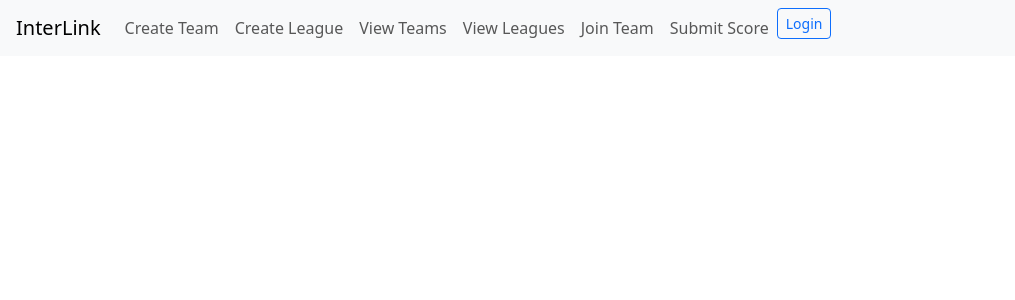
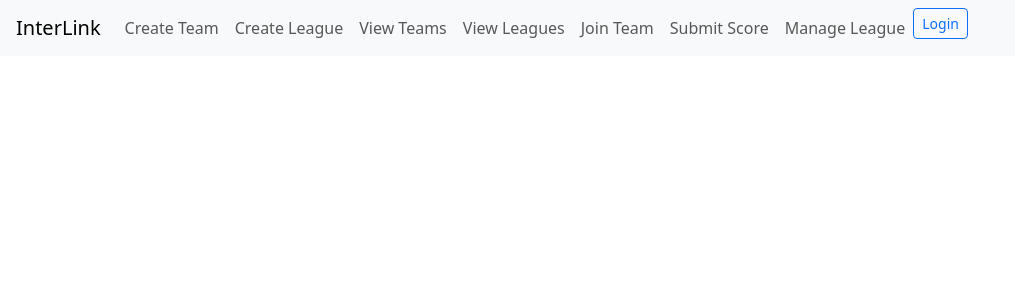
Before and after one commit to IWU-CS253/Interlink, a Flask app: page / in a window 1280 px wide. Shown: the top 300 px of the page, without its empty margins (0-1015 px from the left). Run offline with Flask 3, Linux system fonts and the light colour scheme; data that the repository does not hold is empty.

Commit message:
Added link

```diff
--- a/templates/layout.html
+++ b/templates/layout.html
@@ -34,6 +34,9 @@
                     <a class="nav-link" href="{{ url_for('submit_score') }}">Submit Score</a>
                 </li>
                 <li class="nav-item">
+                    <a class="nav-link" href="{{ url_for('league_manage') }}">Manage League</a>
+                </li>
+                <li class="nav-item">
                     <div class="ms-auto">
                         {% if session.get('logged_in') %}
                             <span class="navbar-text me-3">
```
